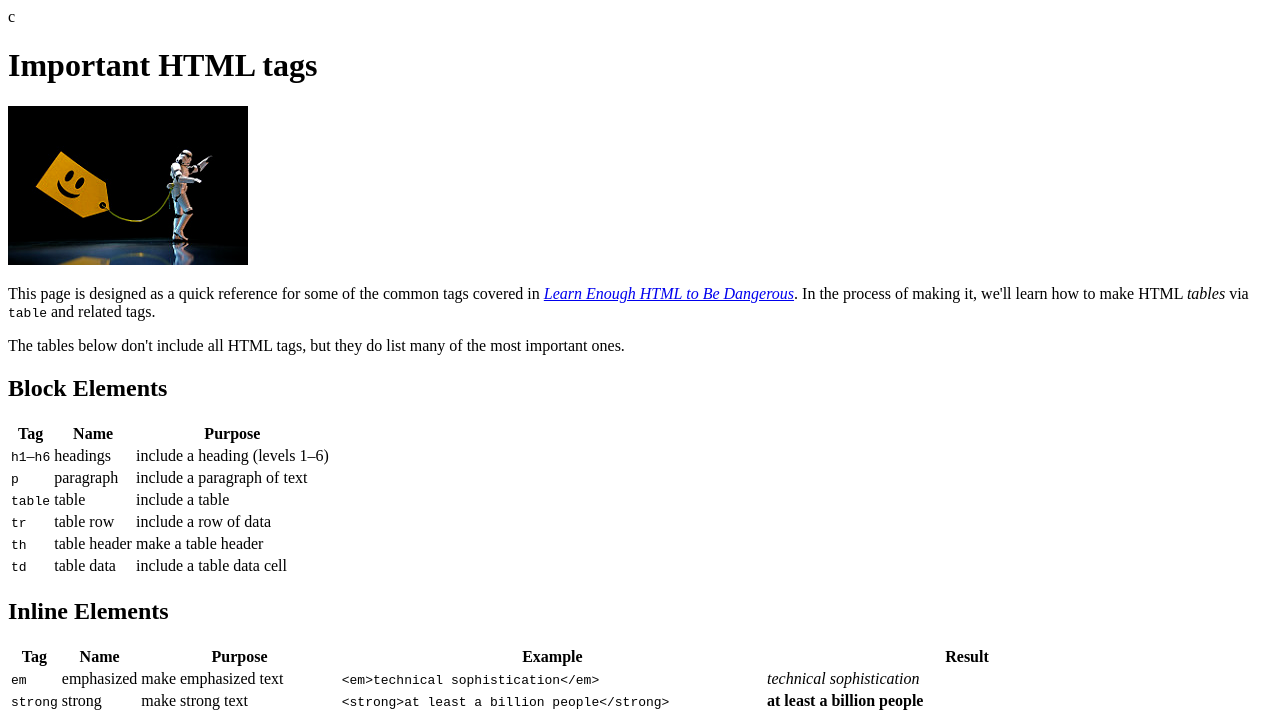
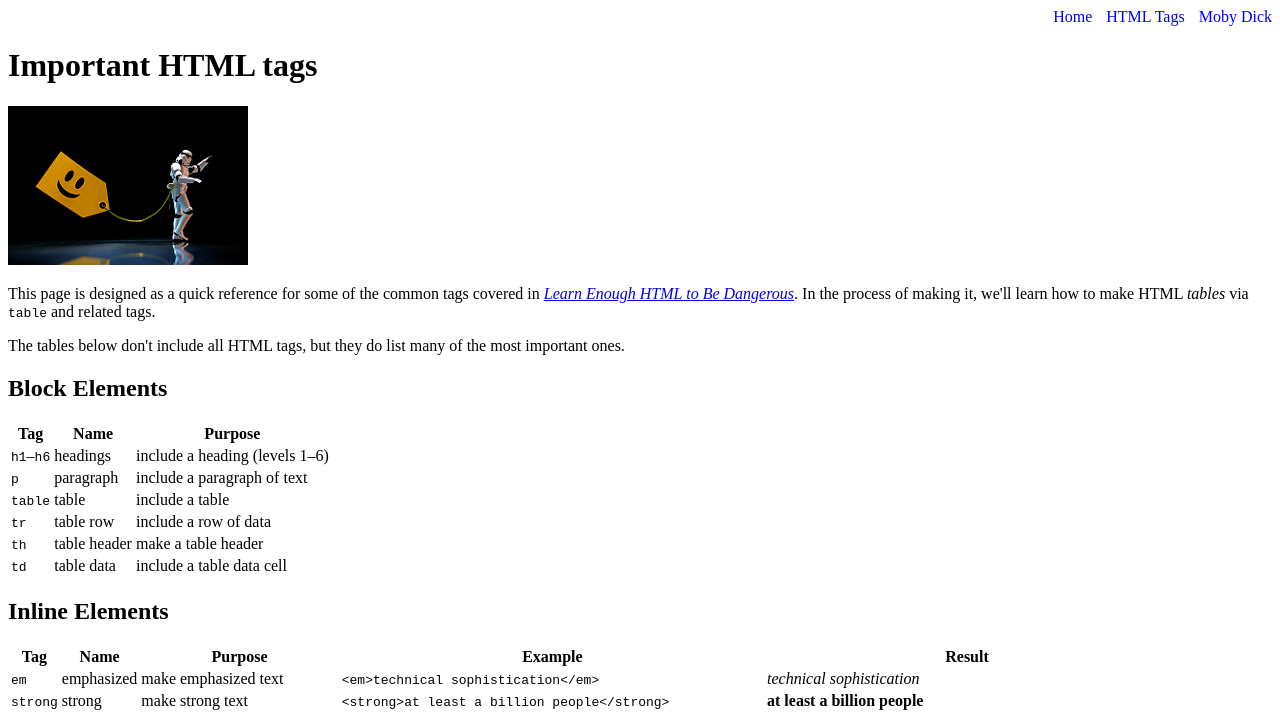
Before and after one commit to joanhyoon/sample_website, a plain HTML site: page tags.html in a window 1280 px wide. Shown: the top 714 px of the page. Drawn offline with Linux system fonts and the light colour scheme.

Commit message:
fix menu links

```diff
--- a/tags.html
+++ b/tags.html
@@ -7,7 +7,11 @@
 
   <body>
 
-c
+    <div style="text-align:right;">
+      <a href="index.html" style="text-decoration:none; color:blue;">Home</a>
+      <a href="tags.html" style="margin-left:10px; text-decoration:none; color:blue;">HTML Tags</a>
+      <a href="moby_dick.html" style="margin-left:10px; text-decoration:none; color:blue;">Moby Dick</a>
+    </div>
 
     <h1>Important HTML tags</h1>
 
```
Also changed, not shown: index.html (+1 -1 lines).
